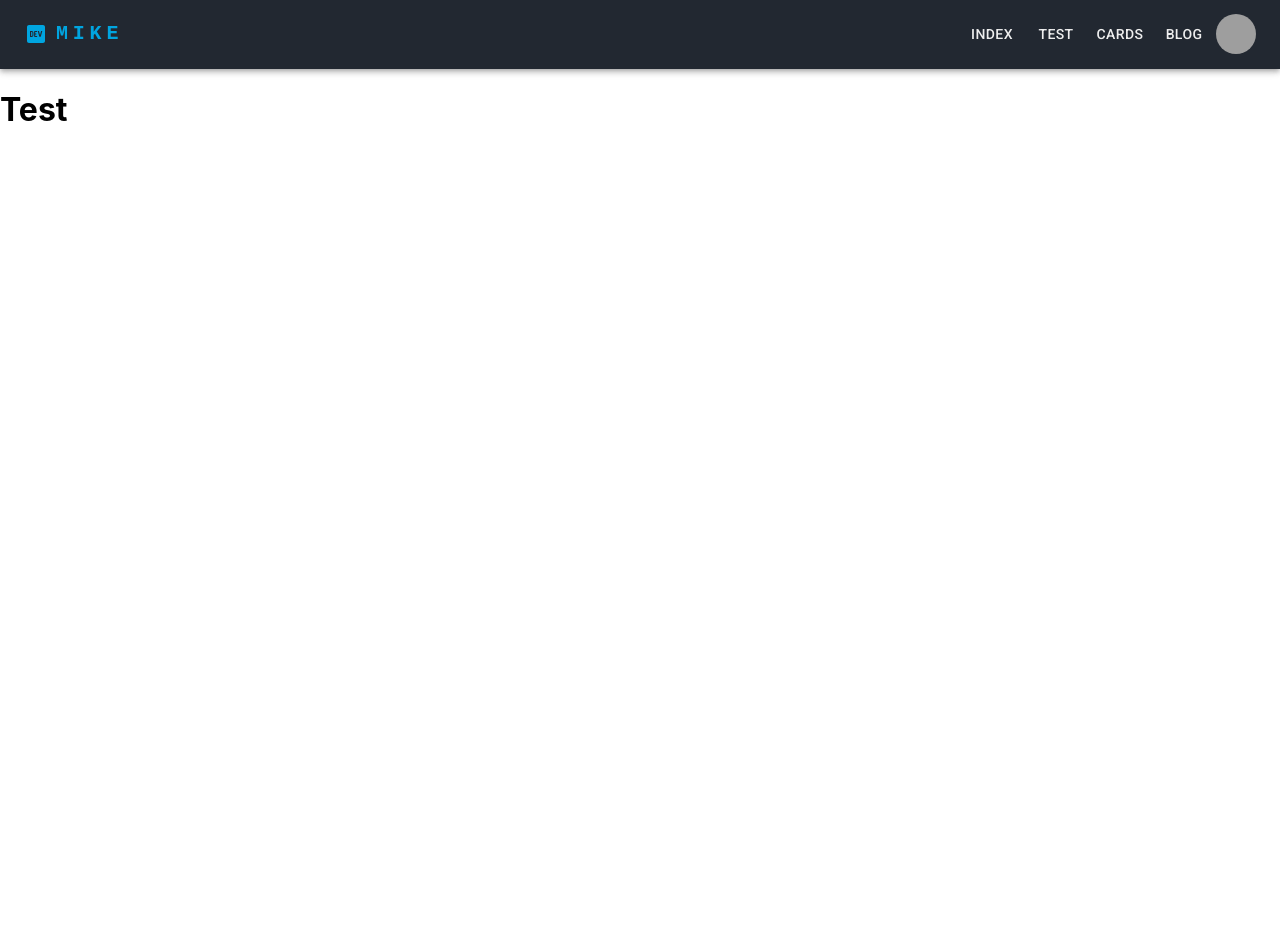
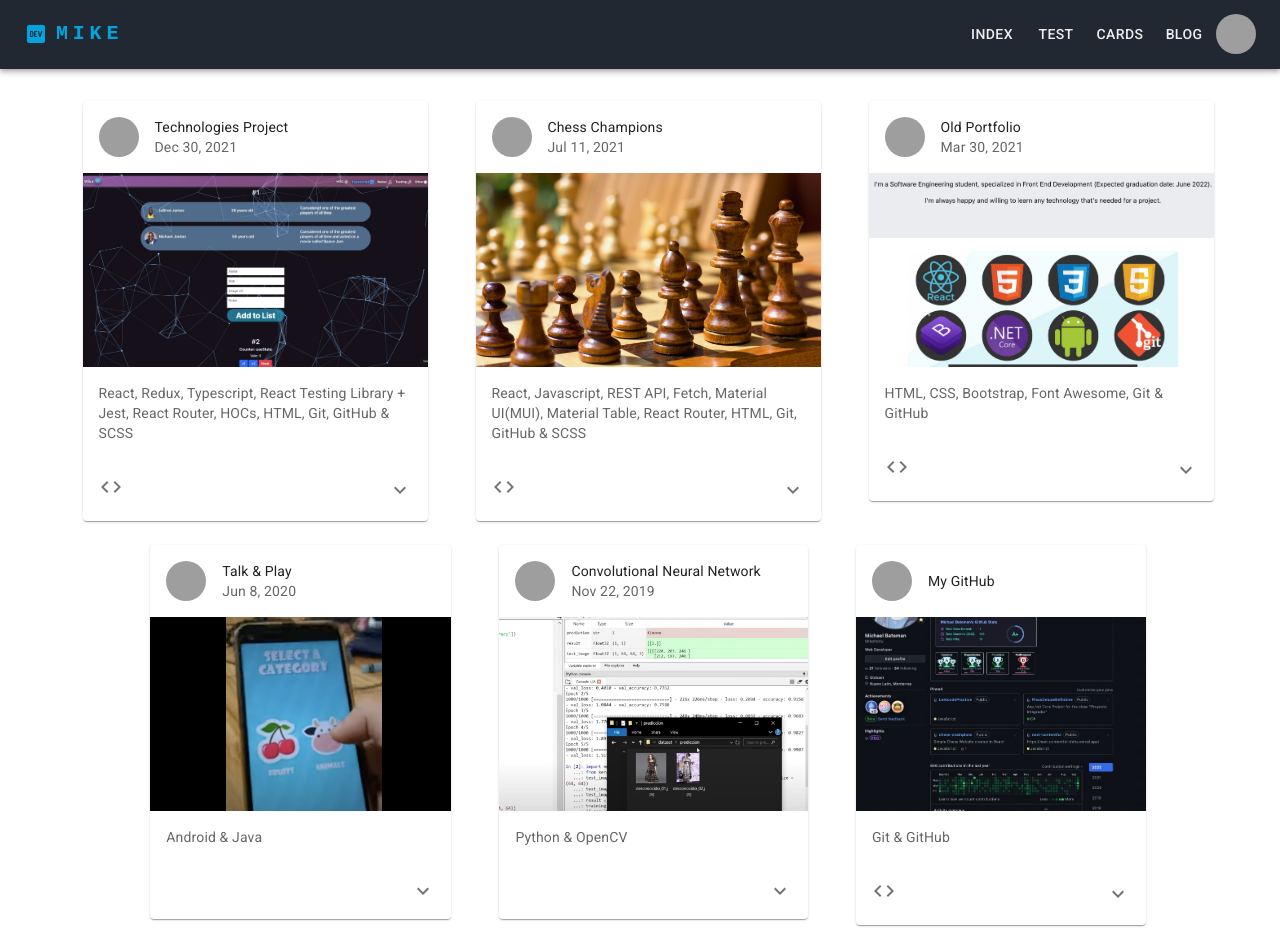
Before and after one commit to MikeNotu/front-portfolio, a React (Create React App) app: page / in a window 1280 px wide. Before the commit the page ends 800 px from the top, so only its background shows below. Built offline with nearby package versions, Linux system fonts and the light colour scheme; grey boxes are pictures that could not be loaded.

Commit message:
Cards component renders in index

```diff
--- a/src/App.tsx
+++ b/src/App.tsx
@@ -16,7 +16,8 @@ const App = () => {
               exact
               path={["/", "/front-portfolio", "/front-portfolio/Index"]}
             >
-              <LandingPage />
+              <CardsPage />
+              {/* <LandingPage /> */}
             </Route>
             <Route exact path="/front-portfolio/Test">
               <TestComponent />
```
